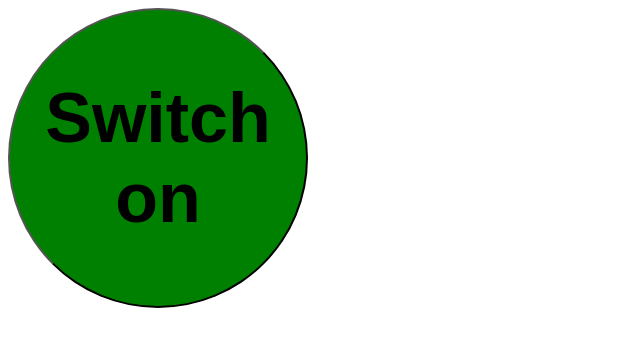
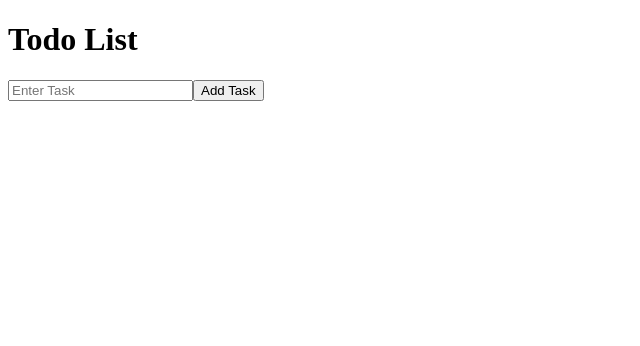
Before and after one commit to abhishekpawarDev/reactJsPracticeFolder, a React (Vite) app in the folder react-practice/: page / in a window 1280 px wide. Shown: the top 346 px of the page, without its empty margins (0-640 px from the left). Built offline with nearby package versions, Linux system fonts and the light colour scheme.

Commit message:
18:46 24-12-24 #46

```diff
--- a/react-practice/package.json
+++ b/react-practice/package.json
@@ -11,7 +11,8 @@
   },
   "dependencies": {
     "react": "^19.0.0-rc.1",
-    "react-dom": "^19.0.0-rc.1"
+    "react-dom": "^19.0.0-rc.1",
+    "react-icons": "^5.4.0"
   },
   "devDependencies": {
     "@eslint/js": "^9.17.0",
--- a/react-practice/src/App.jsx
+++ b/react-practice/src/App.jsx
@@ -6,10 +6,11 @@ import UseStateHook from "./hooks/state";
 import DerivedState from "./derivedState";
 import LiftingStateUp from "./liftingstateup";
 import ToogleBtnProject from "./toogleProject";
+import ToDoListComponent from "./todoListProject/toDoListComponent";
 const App = () => {
   return (
     <>
-      <ToogleBtnProject/>
+      <ToDoListComponent/>
     </>
   )
 }
--- /dev/null
+++ b/react-practice/src/todoListProject/toDoListComponent/index.jsx
@@ -0,0 +1,40 @@
+import React, { useState } from "react";
+
+const ToDoListComponent = () => {
+    const [value, setValue] = useState("");
+    const [todo, setTodo] = useState([]);
+
+    const addTodoTask = (e) => {
+            setTodo([...todo, { id: Math.random(), task: value }]);
+            setValue("");
+    };
+
+    const deleteTodoTask = (id) => {
+        setTodo(todo.filter((item) => item.id !== id));
+    };
+
+    return (
+        <div>
+            <h1>Todo List</h1>
+            <div>
+                    <input
+                        type="text"
+                        placeholder="Enter Task"
+                        value={value}
+                        onChange={(e) => setValue(e.target.value)}
+                    />
+                    <button onClick={addTodoTask}>Add Task</button>
+            </div>
+            <div>
+                {todo.map((item) => (
+                    <div key={item.id} style={{ display: "flex", alignItems: "center", marginBottom: "8px" }}>
+                        <p style={{ marginRight: "10px" }}>{item.task}</p>
+                        <button onClick={() => deleteTodoTask(item.id)}>Delete</button>
+                    </div>
+                ))}
+            </div>
+        </div>
+    );
+};
+
+export default ToDoListComponent;
```
Also changed, not shown: 1 other file (tests, documents, lock files or other folders).
